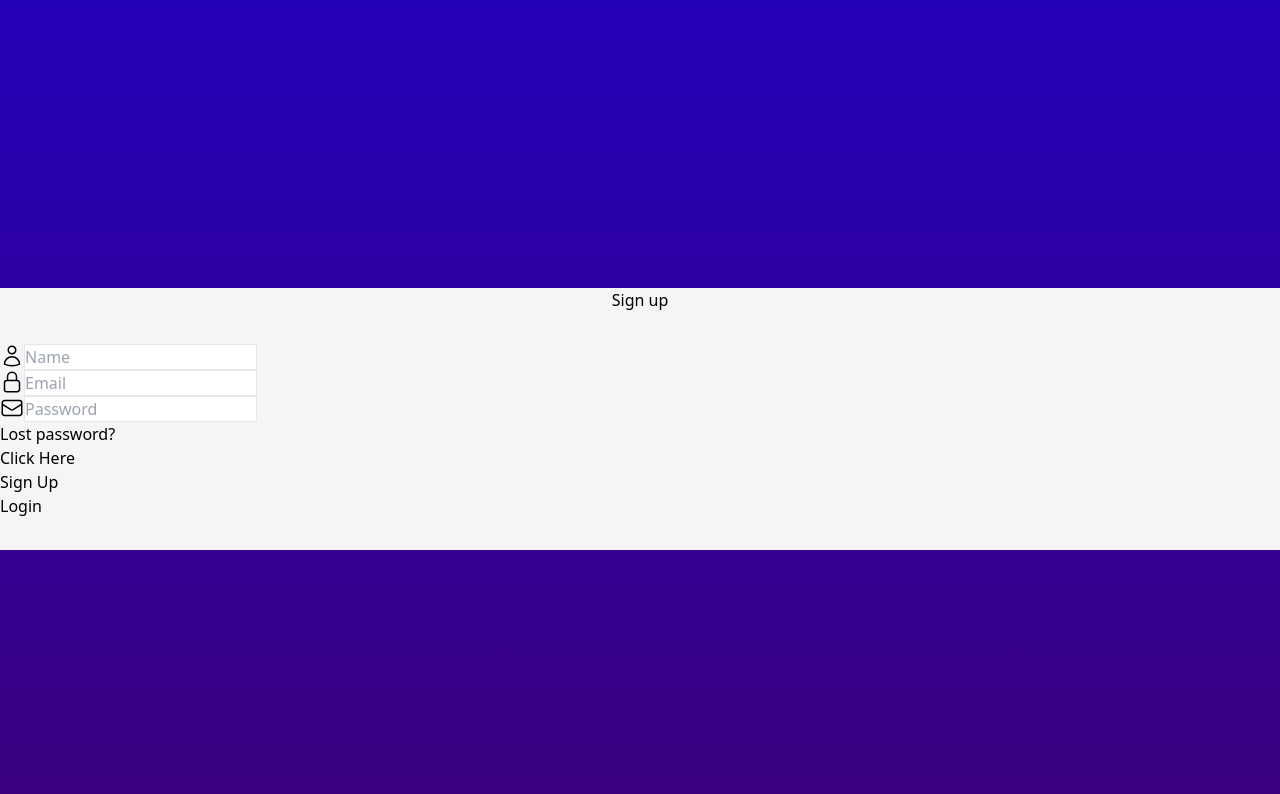
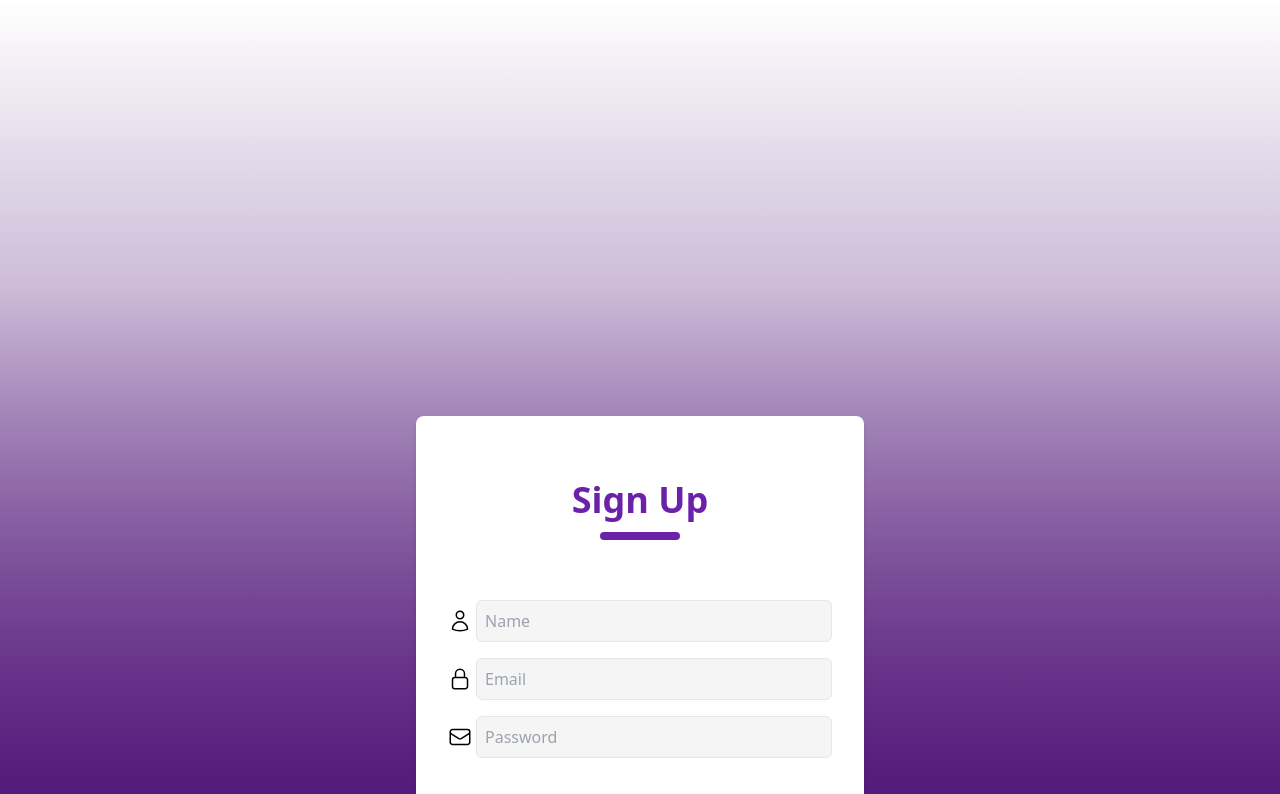
Before and after one commit to Natallia3105/form_react, a React (Vite) app: page / in a window 1280 px wide. Shown: the top 794 px of the page. Built offline with nearby package versions, Linux system fonts and the light colour scheme.

Commit message:
form style + tailwind

```diff
--- a/src/App.css
+++ b/src/App.css
@@ -3,8 +3,12 @@
 @tailwind utilities;
 
 
-body {
-    @apply bg-gradient-to-r;
-    background-image: linear-gradient(#2400B7, #42006C);
-    height:  100vh;
+@layer base {
+    body {
+        @apply bg-gradient-to-b from-transparent to-[#42006C] min-h-screen;
+    }
+
+    .bg-custom-gradient {
+        @apply bg-gradient-to-b from-transparent to-[#42006C];
+    }
 }
--- a/src/assets/Components/Login/Login.jsx
+++ b/src/assets/Components/Login/Login.jsx
@@ -1,16 +1,14 @@
-
+import '../../../App.css'
 const Login = () => {
     return (
-      <div className="mt-72 bg-neutral-100 pb-8">
-          <div className="flex justify-center items-center w-full mt-8 pb-8">
-              <header>
-                  Sign up
-              </header>
-              <div></div>
+        <div className="min-h-screen mt-72 pb-8 flex justify-center items-center bg-custom-gradient">
+            <div className="bg-white p-8 rounded-lg shadow-md w-full max-w-md">
+                <div className="flex flex-col justify-center items-center w-full mt-8 pb-8">
+                    <div className="text-purple-800 text-4xl font-bold">Sign Up</div>
+                    <div className="w-20 h-2 bg-purple-800 rounded-lg mt-3"></div>
                 </div>
-
-          <div >
-              <div className="flex">
+                <div className="mt-7 flex flex-col">
+                    <div className="flex justify-center items-center w-full m-auto h-1/2 rounded-lg mb-4 gap-1">
             <span>
               <svg xmlns="http://www.w3.org/2000/svg" fill="none" viewBox="0 0 24 24" strokeWidth={1.5} stroke="currentColor" className="size-6">
                 <path strokeLinecap="round" strokeLinejoin="round" d="M15.75 6a3.75 3.75 0 1 1-7.5 0 3.75 3.75 0 0 1 7.5 0ZM4.501 20.118a7.5 7.5 0 0 1 14.998 0A17.933 17.933 0 0 1 12 21.75c-2.676 0-5.216-.584-7.499-1.632Z" />
@@ -20,38 +18,40 @@ const Login = () => {
                             type="text"
                             id="name"
                             placeholder="Name"
-                      className="border"/>
+                            className="border bg-neutral-100 p-2 rounded-md w-full"/>
                     </div>
-              <div className="flex">
+                    <div className="flex justify-center items-center w-full m-auto h-1/2 rounded-lg mb-4 gap-1">
             <span>
               <svg xmlns="http://www.w3.org/2000/svg" fill="none" viewBox="0 0 24 24" strokeWidth={1.5} stroke="currentColor" className="size-6">
                 <path strokeLinecap="round" strokeLinejoin="round" d="M16.5 10.5V6.75a4.5 4.5 0 1 0-9 0v3.75m-.75 11.25h10.5a2.25 2.25 0 0 0 2.25-2.25v-6.75a2.25 2.25 0 0 0-2.25-2.25H6.75a2.25 2.25 0 0 0-2.25 2.25v6.75a2.25 2.25 0 0 0 2.25 2.25Z" />
               </svg>
-
             </span>
                         <input
                             type="email"
                             id="email"
                             placeholder="Email"
-                      className="border"/>
+                            className="border bg-neutral-100 p-2 rounded-md w-full"/>
                     </div>
-              <div className="flex">
+                    <div className="flex justify-center items-center w-full m-auto h-1/2 rounded-lg mb-4 gap-1">
             <span>
               <svg xmlns="http://www.w3.org/2000/svg" fill="none" viewBox="0 0 24 24" strokeWidth={1.5} stroke="currentColor" className="size-6">
                 <path strokeLinecap="round" strokeLinejoin="round" d="M21.75 6.75v10.5a2.25 2.25 0 0 1-2.25 2.25h-15a2.25 2.25 0 0 1-2.25-2.25V6.75m19.5 0A2.25 2.25 0 0 0 19.5 4.5h-15a2.25 2.25 0 0 0-2.25 2.25m19.5 0v.243a2.25 2.25 0 0 1-1.07 1.916l-7.5 4.615a2.25 2.25 0 0 1-2.36 0L3.32 8.91a2.25 2.25 0 0 1-1.07-1.916V6.75" />
               </svg>
-
             </span>
                         <input
                             type="password"
                             id="password"
                             placeholder="Password"
-                      className="border"/>
+                            className="border bg-neutral-100 p-2 rounded-md w-full"/>
                     </div>
-              <div>Lost password?</div> <span>Click Here</span>
-              <div>
-                  <div>Sign Up</div>
-                  <div>Login</div>
+                    <div className="flex justify-between items-center mt-4">
+                        <div className="text-gray-400">Lost password?</div>
+                        <span className="text-gray-400 cursor-pointer">Click Here</span>
+                    </div>
+                    <div className="flex justify-center gap-10 mt-10">
+                        <button className="bg-transparent border border-gray-400 rounded-lg px-4 py-2 text-gray-400">Sign Up</button>
+                        <button className="bg-transparent border border-gray-400 rounded-lg px-4 py-2 text-gray-400">Login</button>
+                    </div>
                 </div>
             </div>
         </div>
```
Lines whose indentation alone changed are shown as unchanged.
